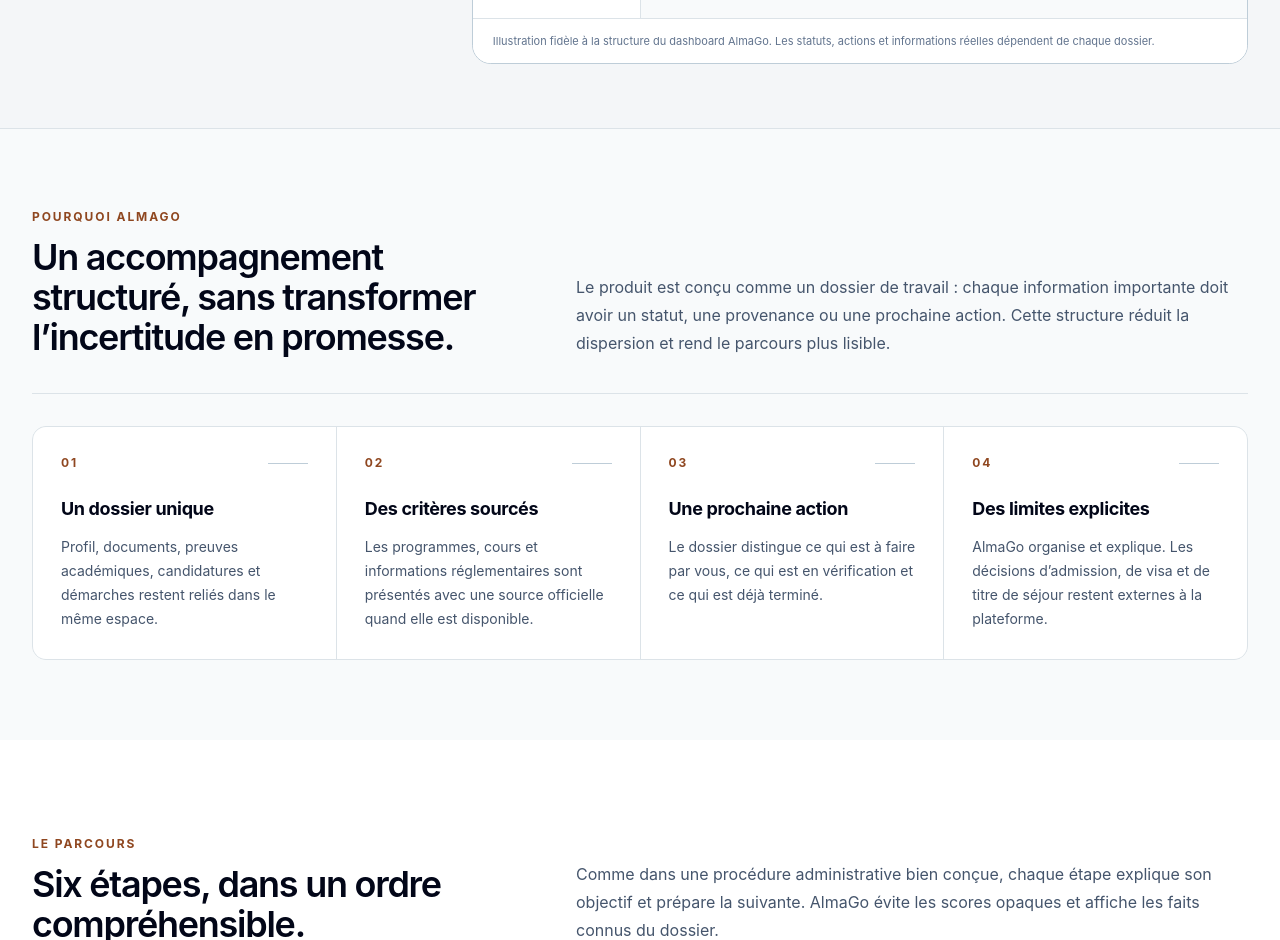
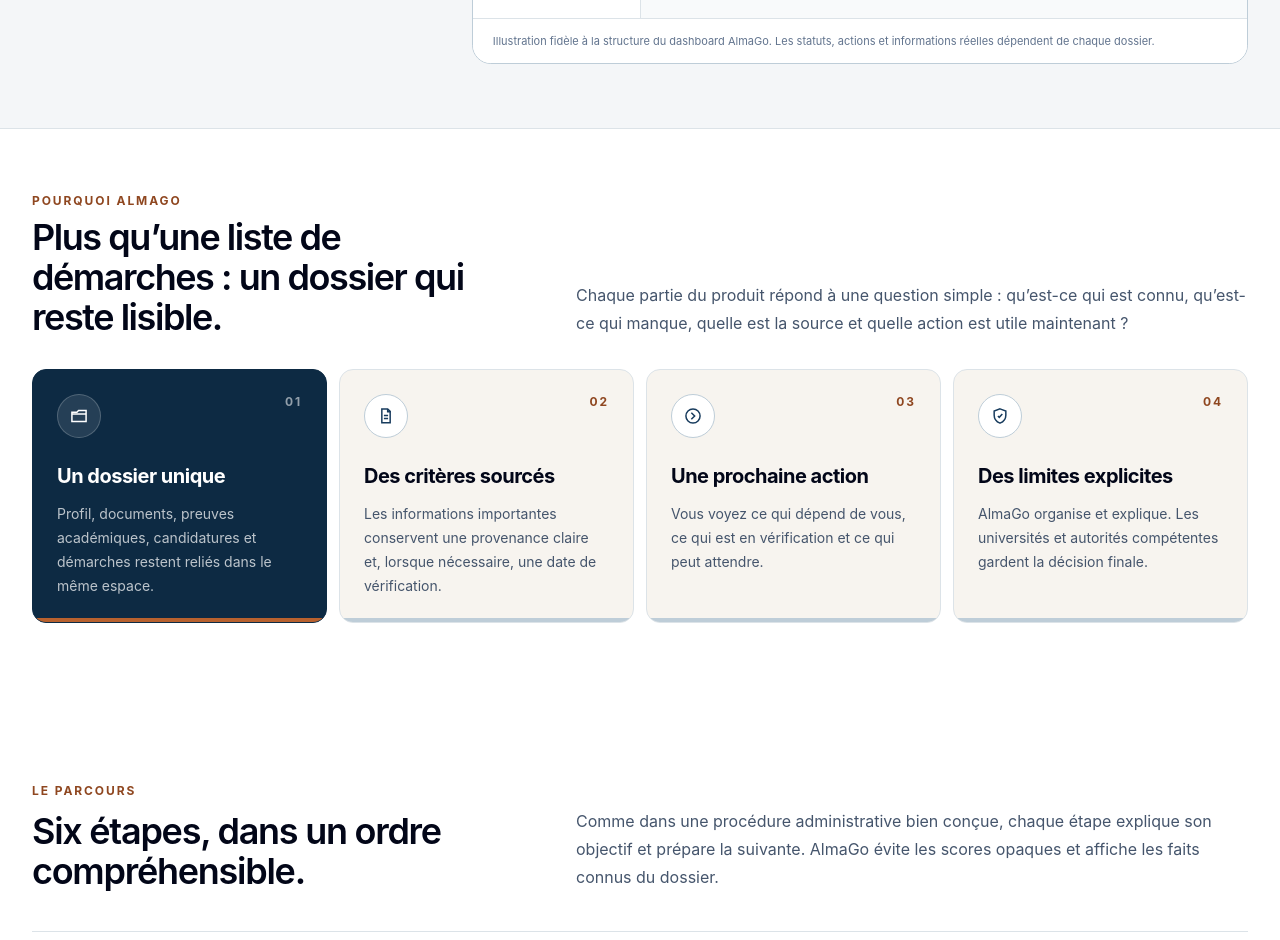
Before and after one commit to almago-platform/AlmaGo, a Next.js app: page / in a window 1280 px wide. Shown: the part 1840-2780 px from the top of the page. Built offline with nearby package versions, Linux system fonts and the light colour scheme.

Commit message:
design(home): make value proposition denser and more graphic

```diff
--- a/src/components/public/HomeValueSection.tsx
+++ b/src/components/public/HomeValueSection.tsx
@@ -3,53 +3,121 @@ const valueItems = [
     number: "01",
     title: "Un dossier unique",
     description: "Profil, documents, preuves académiques, candidatures et démarches restent reliés dans le même espace.",
+    icon: "folder",
   },
   {
     number: "02",
     title: "Des critères sourcés",
-    description: "Les programmes, cours et informations réglementaires sont présentés avec une source officielle quand elle est disponible.",
+    description: "Les informations importantes conservent une provenance claire et, lorsque nécessaire, une date de vérification.",
+    icon: "source",
   },
   {
     number: "03",
     title: "Une prochaine action",
-    description: "Le dossier distingue ce qui est à faire par vous, ce qui est en vérification et ce qui est déjà terminé.",
+    description: "Vous voyez ce qui dépend de vous, ce qui est en vérification et ce qui peut attendre.",
+    icon: "next",
   },
   {
     number: "04",
     title: "Des limites explicites",
-    description: "AlmaGo organise et explique. Les décisions d’admission, de visa et de titre de séjour restent externes à la plateforme.",
+    description: "AlmaGo organise et explique. Les universités et autorités compétentes gardent la décision finale.",
+    icon: "shield",
   },
 ] as const;
 
 export function HomeValueSection() {
   return (
-    <section className="bg-[var(--surface-subtle)] py-14 sm:py-20" aria-labelledby="why-almago-title">
+    <section className="bg-white py-12 sm:py-14 lg:py-16" aria-labelledby="why-almago-title">
       <div className="mx-auto max-w-7xl px-4 sm:px-6 lg:px-8">
-        <div className="grid gap-8 border-b border-[var(--border)] pb-9 lg:grid-cols-[0.8fr_1.2fr] lg:items-end">
+        <div className="grid gap-6 lg:grid-cols-[0.78fr_1.22fr] lg:items-end">
           <div>
             <p className="eyebrow">Pourquoi AlmaGo</p>
-            <h2 id="why-almago-title" className="mt-3 max-w-xl text-3xl font-semibold tracking-[-0.035em] text-slate-950 sm:text-4xl">
-              Un accompagnement structuré, sans transformer l’incertitude en promesse.
+            <h2 id="why-almago-title" className="mt-2 max-w-xl text-3xl font-semibold tracking-[-0.04em] text-slate-950 sm:text-4xl">
+              Plus qu’une liste de démarches : un dossier qui reste lisible.
             </h2>
           </div>
           <p className="max-w-2xl text-base leading-7 text-slate-600 lg:justify-self-end">
-            Le produit est conçu comme un dossier de travail : chaque information importante doit avoir un statut, une provenance ou une prochaine action. Cette structure réduit la dispersion et rend le parcours plus lisible.
+            Chaque partie du produit répond à une question simple : qu’est-ce qui est connu, qu’est-ce qui manque, quelle est la source et quelle action est utile maintenant ?
           </p>
         </div>
 
-        <div className="mt-8 grid gap-px overflow-hidden rounded-[var(--radius-panel)] border border-[var(--border)] bg-[var(--border)] md:grid-cols-2 xl:grid-cols-4">
-          {valueItems.map((item) => (
-            <article key={item.number} className="bg-white p-6 sm:p-7">
-              <div className="flex items-center justify-between gap-4">
-                <span className="text-xs font-bold tracking-[0.16em] text-[var(--accent-strong)]">{item.number}</span>
-                <span aria-hidden="true" className="h-px w-10 bg-[var(--brand-border)]" />
-              </div>
-              <h3 className="mt-6 text-lg font-bold tracking-[-0.02em] text-slate-950">{item.title}</h3>
-              <p className="mt-3 text-sm leading-6 text-slate-600">{item.description}</p>
-            </article>
-          ))}
+        <div className="mt-8 grid gap-3 md:grid-cols-2 xl:grid-cols-4">
+          {valueItems.map((item, index) => {
+            const featured = index === 0;
+            return (
+              <article
+                key={item.number}
+                className={`relative overflow-hidden rounded-[var(--radius-panel)] border p-5 sm:p-6 ${
+                  featured
+                    ? "border-[var(--brand-strong)] bg-[var(--brand-strong)] text-white"
+                    : "border-[var(--border)] bg-[#f7f4ef] text-slate-950"
+                }`}
+              >
+                <div className="flex items-start justify-between gap-4">
+                  <span
+                    className={`grid h-11 w-11 place-items-center rounded-full border ${
+                      featured
+                        ? "border-white/20 bg-white/10 text-white"
+                        : "border-[var(--brand-border)] bg-white text-[var(--brand)]"
+                    }`}
+                    aria-hidden="true"
+                  >
+                    <ValueIcon name={item.icon} />
+                  </span>
+                  <span className={`text-xs font-bold tracking-[0.16em] ${featured ? "text-white/55" : "text-[var(--accent-strong)]"}`}>
+                    {item.number}
+                  </span>
+                </div>
+
+                <h3 className="mt-6 text-xl font-bold tracking-[-0.025em]">{item.title}</h3>
+                <p className={`mt-3 text-sm leading-6 ${featured ? "text-white/72" : "text-slate-600"}`}>
+                  {item.description}
+                </p>
+
+                <div
+                  aria-hidden="true"
+                  className={`absolute bottom-0 left-0 h-1 w-full ${
+                    featured ? "bg-[var(--accent)]" : "bg-[var(--brand-border)]"
+                  }`}
+                />
+              </article>
+            );
+          })}
         </div>
       </div>
     </section>
   );
 }
+
+function ValueIcon({ name }: { name: (typeof valueItems)[number]["icon"] }) {
+  if (name === "folder") {
+    return (
+      <svg viewBox="0 0 24 24" fill="none" stroke="currentColor" strokeWidth="1.8" className="h-5 w-5">
+        <path d="M3.5 7.5h6l2-2h9v13h-17v-11Z" />
+        <path d="M3.5 9.5h17" />
+      </svg>
+    );
+  }
+  if (name === "source") {
+    return (
+      <svg viewBox="0 0 24 24" fill="none" stroke="currentColor" strokeWidth="1.8" className="h-5 w-5">
+        <path d="M7 3.5h7l3 3V20H7V3.5Z" />
+        <path d="M14 3.5V7h3.5M9.5 11.5h5M9.5 15h5" />
+      </svg>
+    );
+  }
+  if (name === "next") {
+    return (
+      <svg viewBox="0 0 24 24" fill="none" stroke="currentColor" strokeWidth="1.8" className="h-5 w-5">
+        <circle cx="12" cy="12" r="8.5" />
+        <path d="m10 8 4 4-4 4" />
+      </svg>
+    );
+  }
+  return (
+    <svg viewBox="0 0 24 24" fill="none" stroke="currentColor" strokeWidth="1.8" className="h-5 w-5">
+      <path d="M12 3.5 19 6v5c0 4.4-2.7 7.8-7 9.5C7.7 18.8 5 15.4 5 11V6l7-2.5Z" />
+      <path d="m9.5 12 1.6 1.6 3.7-4" />
+    </svg>
+  );
+}
```
